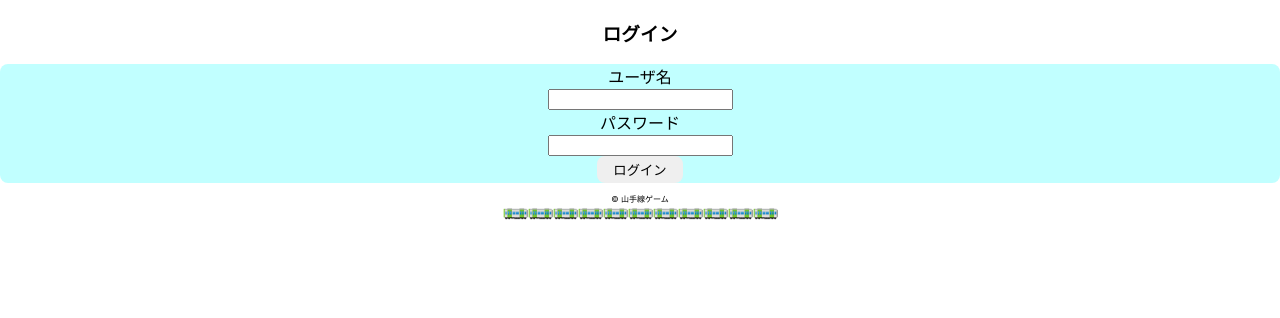
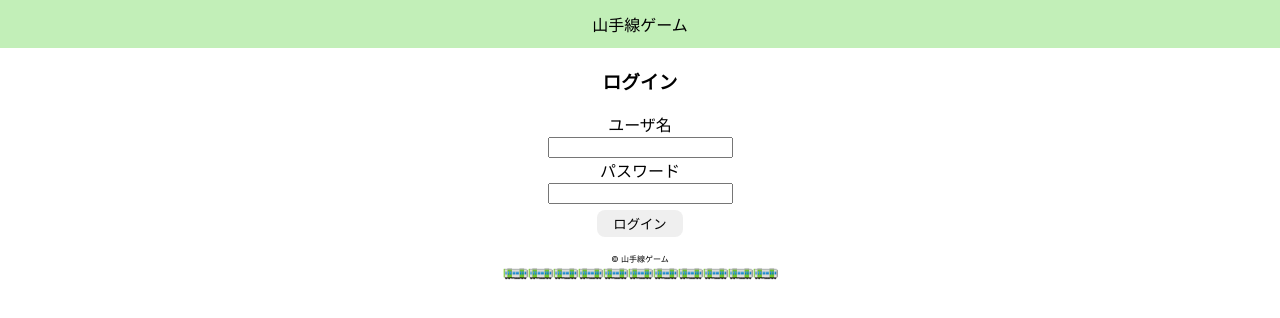
Before and after one commit to cicular/yLineGame, a React (Create React App) app in the folder y_line_react_app/: page /login in a window 1280 px wide. Shown: the top 318 px of the page. Built offline with nearby package versions, Linux system fonts and the light colour scheme; no server answers.

Commit message:
登録画面と編集画面に効果音追加。ボタンのマージンを追加。ログイン画面にヘッダーを追加、背景色をなしにした。

```diff
--- a/y_line_react_app/src/edit.jsx
+++ b/y_line_react_app/src/edit.jsx
@@ -13,6 +13,7 @@ import Modal from './Modal';
 // Relative imports outside of src/ are not supported.
 import select_sound from './select.mp3';
 import cancel_sound from './cancel.mp3';
+import already_entered_sound from './already_entered.mp3';
 
 // 編集画面
 const Edit = () => {
@@ -29,6 +30,7 @@ const Edit = () => {
   // use-sound
   const [play_select, {}] = useSound(select_sound);
   const [play_cancel, {}] = useSound(cancel_sound);
+  const [play_already_entered, {}] = useSound(already_entered_sound);
 
   useEffect(()=> {
     let get_url = `http://127.0.0.1:8000/y_line_game_app/themeDetail/${themeId}`;
@@ -51,14 +53,17 @@ const Edit = () => {
     let update_url = `http://127.0.0.1:8000/y_line_game_app/theme2222/${themeId}/`;
 
     if(themeTitle === ""){
+      play_already_entered();
       setShow(true);
       setMsg("タイトルを入力してください。");
       return;
     }else if(themeContents === ""){
+      play_already_entered();
       setShow(true);
       setMsg("内容を入力してください。");
       return;
     }else if(themeTitle.length > 200){
+      play_already_entered();
       setShow(true);
       setMsg("タイトルは200字以内にしてください。");
     }
--- a/y_line_react_app/src/header.jsx
+++ b/y_line_react_app/src/header.jsx
@@ -23,7 +23,7 @@ const Header = (props) => {
     );
   }
 
-  // 編集画面
+  // 編集画面、ログイン画面
   if(props.type==="3"){
     return (
       <div className={'App header_area'}>
--- a/y_line_react_app/src/login.jsx
+++ b/y_line_react_app/src/login.jsx
@@ -124,10 +124,10 @@ const Login = () => {
 
     return(
         <div className="App">
-        <Header />
+        <Header type="3"/>
         <Modal show={show} setShow={setShow} modal_msg={modal_msg}/>
         <h3>ログイン</h3>
-        <div className="input_area">
+        <div>
         <label>ユーザ名</label>
             <div>
                 {/* onChangeを書かないと、入力することができない。 */}
@@ -142,7 +142,7 @@ const Login = () => {
             <input type="password" value={password} onChange={handleChangePassword}/>
 
             <div>
-                <button onClick={() => login(userId)}>ログイン
+                <button className='button_margin' onClick={() => login(userId)}>ログイン
                 {/* 登録成功後、なぜモーダルが表示されないかといえば、一覧画面への画面遷移が勝っているから。 */}
                 {/* <Link to="/list" onClick={createNewTheme}>登録</Link> */}
                 </button>
--- a/y_line_react_app/src/play.jsx
+++ b/y_line_react_app/src/play.jsx
@@ -271,7 +271,7 @@ const Play = () => {
 
         <div>
           {/* テーブル更新処理 */}
-          <button onClick={() => updateTheme(themeId, input_value)}>Go!</button>
+          <button className='button_margin' onClick={() => updateTheme(themeId, input_value)}>Go!</button>
         </div>
 
         <table className={'centering_item color_blue'} rules='groups'>
--- a/y_line_react_app/src/register.jsx
+++ b/y_line_react_app/src/register.jsx
@@ -1,4 +1,3 @@
-import { Link } from 'react-router-dom';
 import axios from 'axios';
 import React, {useState} from 'react';
 import useSound from 'use-sound';
@@ -11,6 +10,7 @@ import Modal from './Modal';
 // use-sound
 // Relative imports outside of src/ are not supported.
 import select_sound from './select.mp3';
+import already_entered_sound from './already_entered.mp3';
 
 
 // axios.post('http://127.0.0.1:8000/listapp/needtobuy/', 登録データ, {
@@ -46,18 +46,22 @@ const Register = () => {
 
   // use-sound
   const [play_select, {}] = useSound(select_sound);
+  const [play_already_entered, {}] = useSound(already_entered_sound);
 
   // 登録ボタン押下時
   const createNewTheme = () => {
     if(themeTitle === ""){
+      play_already_entered();
       setShow(true);
       setMsg("タイトルを入力してください。");
       return;
     }else if(themeContents === ""){
+      play_already_entered();
       setShow(true);
       setMsg("内容を入力してください。");
       return;
     }else if(themeTitle.length > 200){
+      play_already_entered();
       setShow(true);
       setMsg("タイトルは200字以内にしてください。");
       return;
--- a/y_line_react_app/src/style.css
+++ b/y_line_react_app/src/style.css
@@ -9,7 +9,7 @@
     background-color: #c2efb8;
     display: flex;
     justify-content: center;
-    padding: 10px;
+    padding: 6px;
     /* width: 200px; */
 }
 
@@ -82,6 +82,8 @@ td {
 .button_margin {
     margin-left: 5px;
     margin-right: 5px;
+    margin-top: 6px;
+    margin-bottom: 6px;
 }
 
 .entered_value_table{
```
